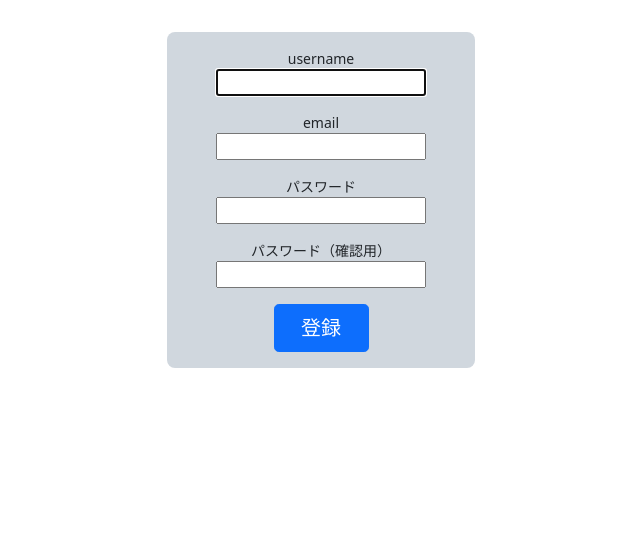
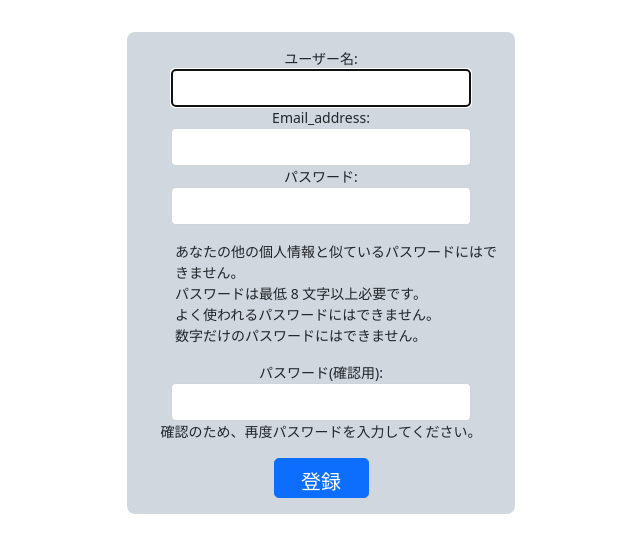
Before and after one commit to takumisasaki/mistake, a Django app: page /signup/ in a window 1280 px wide. Shown: the part 56-609 px from the top of the page, without its empty margins (319-959 px from the left). Run offline with Django 3.2, Linux system fonts and the light colour scheme.

Commit message:
edit signup2

```diff
--- a/nayamidic/mistake/forms.py
+++ b/nayamidic/mistake/forms.py
@@ -10,7 +10,12 @@ from django.contrib.auth import authenticate, login, logout
 class SignupForm(UserCreationForm):
     class Meta:
         model = user
-        fields = ('username', 'email', 'password1', 'password2', 'image')
+        fields = ('username', 'email', 'password1', 'password2')
+
+    def __init__(self, *args, **kwargs):
+        super().__init__(*args, **kwargs)
+        for field in self.fields.values():
+            field.widget.attrs["class"] = "user_creation_form"
 
 class LoginForm(AuthenticationForm):
     def __init__(self, *args, **kwargs):
--- a/nayamidic/static/css/style.css
+++ b/nayamidic/static/css/style.css
@@ -1,3 +1,4 @@
+/* env\Scripts\Activate.ps1 */
 li{
     list-style:none;
     text-align: left;
@@ -176,7 +177,7 @@ body {
 .user_update {
     margin-top: 5rem;
 }
-
+/* signup.html */
 .auth-form-body {
   padding: 16px;
   font-size: 14px;
@@ -187,7 +188,7 @@ body {
 }
 
 .auth-form {
-  width: 340px;
+  width: 420px;
   margin-top: 40px;
   margin:40px auto;
 }
@@ -199,4 +200,23 @@ body {
 
 .w-101 {
   width: 95px;
+  height: 40px;
 }
+
+.user_creation_form {
+  display: inline-block;
+  width: 300px;
+  padding: 0.375rem 0.75rem;
+  font-size: 1rem;
+  font-weight: 400;
+  line-height: 1.5;
+  color: #212529;
+  background-color: #fff;
+  background-clip: padding-box;
+  border: 1px solid #ced4da;
+  -webkit-appearance: none;
+  -moz-appearance: none;
+  appearance: none;
+  border-radius: 0.25rem;
+  transition: border-color .15s ease-in-out,box-shadow .15s ease-in-out;
+}
--- a/nayamidic/templates/signup.html
+++ b/nayamidic/templates/signup.html
@@ -13,14 +13,15 @@
         <div class="auth-form px-3">
             <div class="auth-form-body mt-3">
                 <form method="POST" enctype="multipart/form-data">{% csrf_token %}
-                    username
+                    <P class="signup-input-form">{{ form }}</P>
+                    <!-- username
                     <p>{{ form.username }} </p>
                     email
                     <p>{{ form.email }} </p>
                     パスワード
                     <p>{{ form.password1}} </p>
                     パスワード（確認用）
-                    <p>{{ form.password2}} </p>
+                    <p>{{ form.password2}} </p> -->
 
                     <button class="w-101 btn btn-lg btn-primary" type="submit">登録</button>
                 </form>
```
